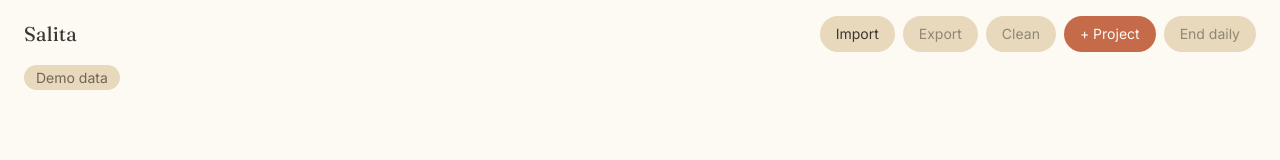
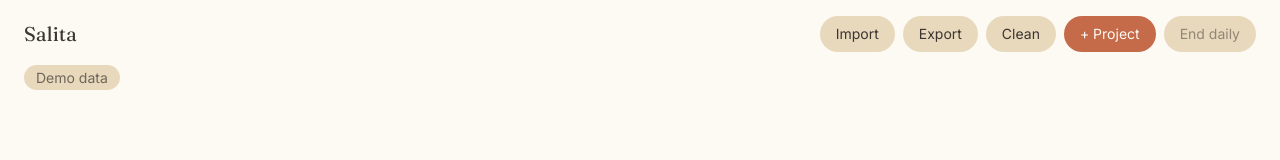
Before and after one commit to jesprider/salita, a Vue app: page /projects in a window 1280 px wide. Shown: the top 160 px of the page. Built offline with nearby package versions, Linux system fonts and the light colour scheme.

Commit message:
Wire overview export and clean handlers.

```diff
--- a/src/views/OverviewView.vue
+++ b/src/views/OverviewView.vue
@@ -8,6 +8,7 @@ import AppHeader from '../components/AppHeader.vue'
 import HillChart from '../components/HillChart.vue'
 import ImportButton from '../components/ImportButton.vue'
 import SidePanel from '../components/SidePanel.vue'
+import { downloadJson } from '../lib/downloadJson'
 import { validateHillChartJson } from '../schema/validate'
 
 const store = useHillChartStore()
@@ -22,6 +23,8 @@ const markers = computed(() => overviewMarkers(projects.value))
 
 const showDemoLabel = computed(() => demo.value && projects.value.length > 0)
 const isEmpty = computed(() => projects.value.length === 0)
+const exportEnabled = computed(() => projects.value.length > 0)
+const cleanEnabled = computed(() => projects.value.length > 0)
 
 const selectedProject = computed(() =>
   selectedTrackableId.value
@@ -55,6 +58,22 @@ function onAddProject() {
 
 function onImportClick() {
   importButtonRef.value?.openPicker()
+}
+
+function onExportClick() {
+  if (!exportEnabled.value) return
+  const state = store.exportState()
+  const ts = state.exportedAt!.replace(/[:.]/g, '')
+  downloadJson(`hill-chart-${ts}.json`, state)
+}
+
+function onCleanClick() {
+  if (!cleanEnabled.value) return
+  const ok = window.confirm('This will delete all projects, tasks, and history. Export first?')
+  if (!ok) return
+  store.cleanState()
+  selectedTrackableId.value = null
+  importErrors.value = []
 }
 
 async function handleImportFile(file: File) {
@@ -111,8 +130,12 @@ async function onDrop(ev: DragEvent) {
 <template>
   <AppHeader
     :import-enabled="importEnabled"
+    :export-enabled="exportEnabled"
+    :clean-enabled="cleanEnabled"
     @add-project="onAddProject"
     @import-click="onImportClick"
+    @export-click="onExportClick"
+    @clean-click="onCleanClick"
   />
   <ImportButton ref="importButtonRef" :enabled="importEnabled" @file-selected="handleImportFile" />
 
```
